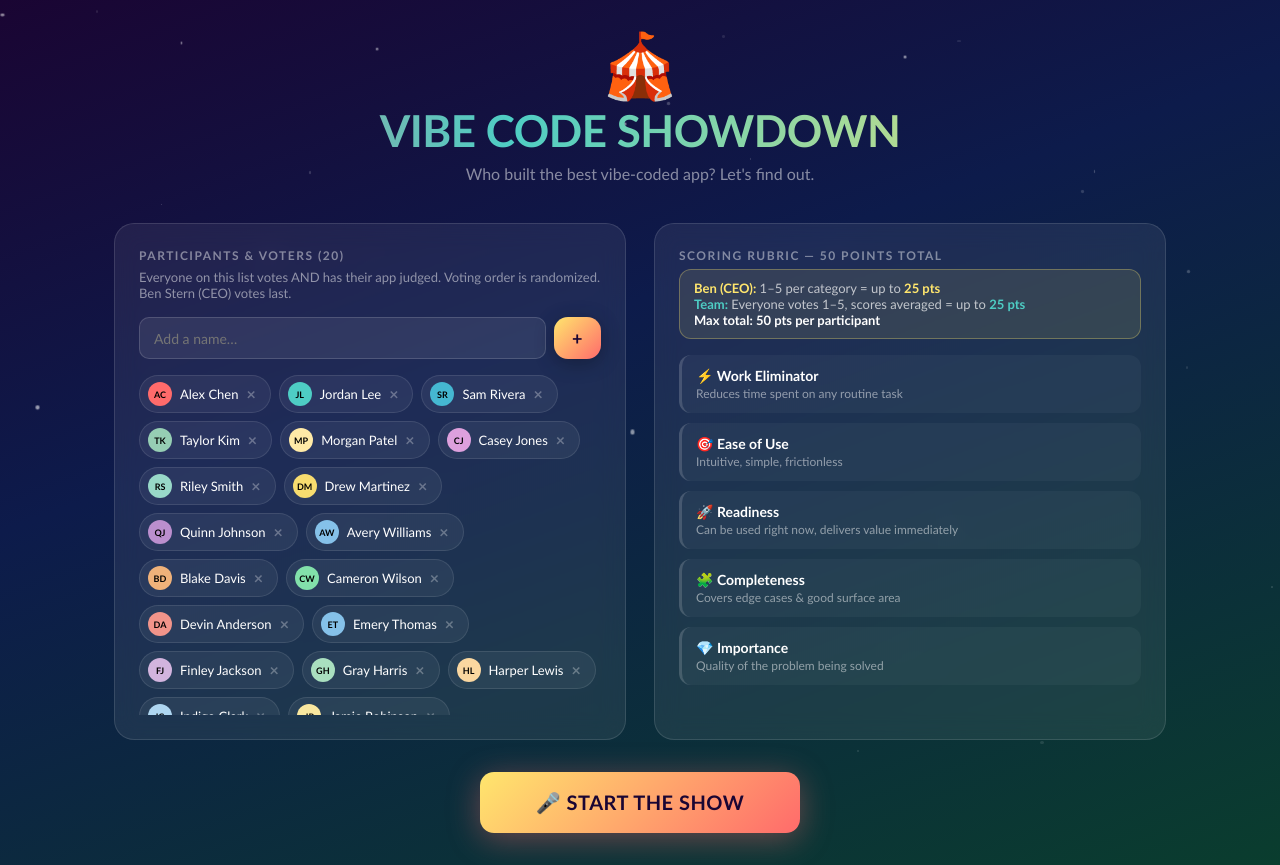
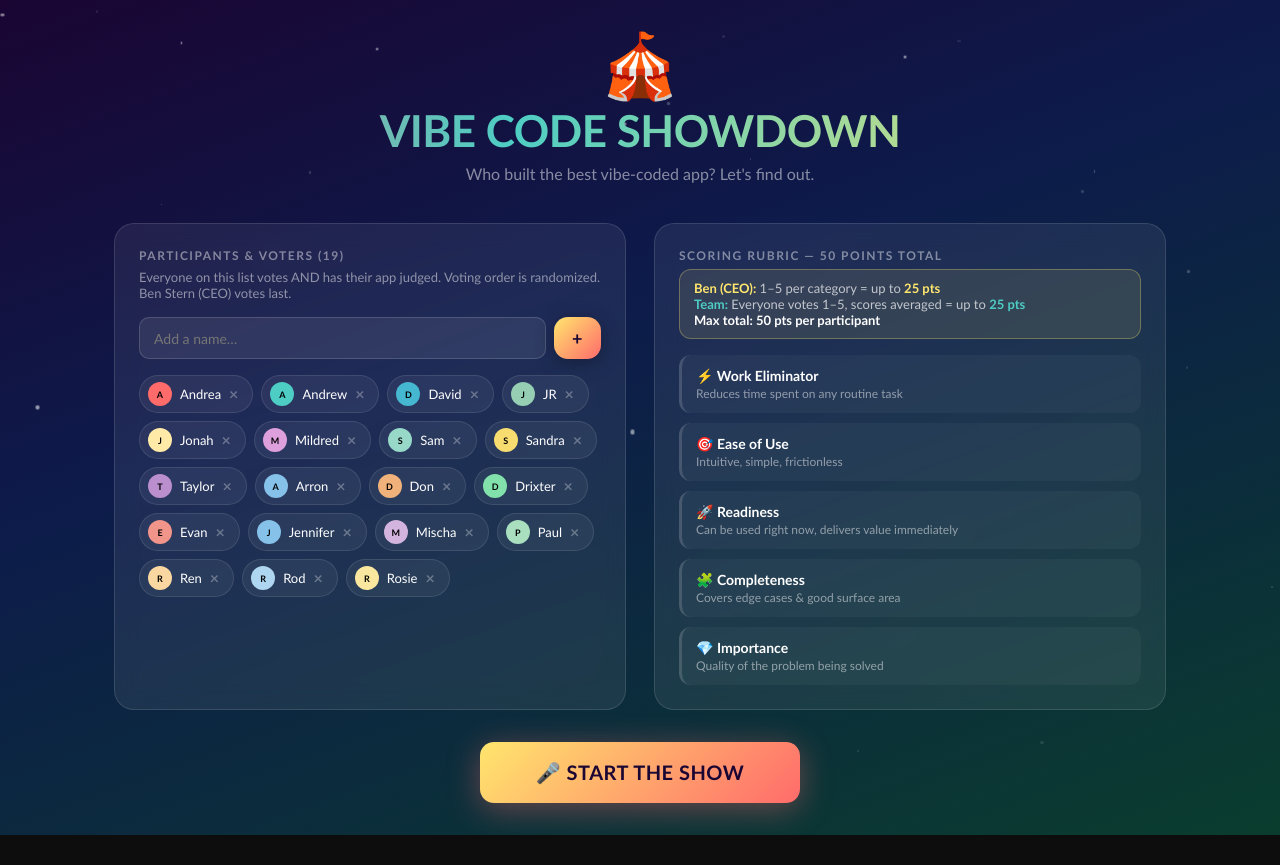
Before and after one commit to bste1/vibe-code-showdown, a React (Vite) app: page / in a window 1280 px wide. After the commit the page ends 835 px from the top, so only its background shows below. Built offline with nearby package versions, Linux system fonts and the light colour scheme.

Commit message:
Same voting order for all, name claiming, real team names

```diff
--- a/src/App.jsx
+++ b/src/App.jsx
@@ -80,26 +80,25 @@ const CATEGORIES = [
 ];
 
 const INITIAL_PEOPLE = [
-  "Alex Chen",
-  "Jordan Lee",
-  "Sam Rivera",
-  "Taylor Kim",
-  "Morgan Patel",
-  "Casey Jones",
-  "Riley Smith",
-  "Drew Martinez",
-  "Quinn Johnson",
-  "Avery Williams",
-  "Blake Davis",
-  "Cameron Wilson",
-  "Devin Anderson",
-  "Emery Thomas",
-  "Finley Jackson",
-  "Gray Harris",
-  "Harper Lewis",
-  "Indigo Clark",
-  "Jamie Robinson",
-  "Kennedy Walker",
+  "Andrea",
+  "Andrew",
+  "David",
+  "JR",
+  "Jonah",
+  "Mildred",
+  "Sam",
+  "Sandra",
+  "Taylor",
+  "Arron",
+  "Don",
+  "Drixter",
+  "Evan",
+  "Jennifer",
+  "Mischa",
+  "Paul",
+  "Ren",
+  "Rod",
+  "Rosie",
 ];
 
 const AVATAR_COLORS = [
@@ -591,9 +590,13 @@ export default function VibeShowdown() {
   // Randomized voting order (set when show starts)
   const [voterOrder, setVoterOrder] = useState([]);
 
+  // Presentation order (same for all voters, set once at show start)
+  const [presentationOrder, setPresentationOrder] = useState([]);
+
   const [activeVoter, setActiveVoter] = useState(null);
   const [allVotes, setAllVotes] = useState({});
   const [doneVoters, setDoneVoters] = useState(new Set());
+  const [claimedVoters, setClaimedVoters] = useState(new Set());
   const [showLock, setShowLock] = useState(false);
   const [pendingVoter, setPendingVoter] = useState(null);
 
@@ -614,17 +617,27 @@ export default function VibeShowdown() {
 
   const participants = people;
   const regularVoters = voterOrder.length > 0 ? voterOrder : people;
-  const pendingVoters = regularVoters.filter((p) => !doneVoters.has(p));
-  const allRegularDone = voterOrder.length > 0 && pendingVoters.length === 0;
+  const pendingVoters = regularVoters.filter(
+    (p) => !doneVoters.has(p) && !claimedVoters.has(p)
+  );
+  const allRegularDone =
+    voterOrder.length > 0 &&
+    regularVoters.every(
+      (p) => doneVoters.has(p) || claimedVoters.has(p)
+    );
+  const allVotesSubmitted =
+    voterOrder.length > 0 &&
+    regularVoters.every((p) => doneVoters.has(p));
 
   function startShow() {
     if (people.length < 2) return;
     setVoterOrder(shuffle(people));
+    setPresentationOrder(shuffle(people));
     setPhase("login");
   }
 
   function targetsFor(voter) {
-    return participants.filter((p) => p !== voter);
+    return presentationOrder.filter((p) => p !== voter);
   }
 
   function requestVoting(voter) {
@@ -635,16 +648,12 @@ export default function VibeShowdown() {
   function unlockAndVote() {
     setShowLock(false);
     const voter = pendingVoter;
+    setClaimedVoters((prev) => new Set([...prev, voter]));
     setActiveVoter(voter);
-    const targets = shuffle(targetsFor(voter));
     const existing = allVotes[voter] || {};
-    setCurrentScores({ ...existing, _order: targets });
+    setCurrentScores(existing);
     setScoringIdx(0);
     setPhase("voting");
-  }
-
-  function getTargetOrder() {
-    return currentScores._order || targetsFor(activeVoter);
   }
 
   function setScore(participantName, catId, val) {
@@ -658,8 +667,7 @@ export default function VibeShowdown() {
   }
 
   function submitVoterScores() {
-    const { _order, ...scores } = currentScores;
-    setAllVotes((prev) => ({ ...prev, [activeVoter]: scores }));
+    setAllVotes((prev) => ({ ...prev, [activeVoter]: currentScores }));
     setDoneVoters((prev) => new Set([...prev, activeVoter]));
     setActiveVoter(null);
     setCurrentScores({});
@@ -785,7 +793,7 @@ export default function VibeShowdown() {
   }
 
   /* ── Current voting state ── */
-  const votingTargets = activeVoter ? getTargetOrder() : [];
+  const votingTargets = activeVoter ? targetsFor(activeVoter) : [];
   const currentTarget = votingTargets[scoringIdx];
   const currentTargetScores = currentScores[currentTarget] || {};
   const currentTargetComplete = CATEGORIES.every(
@@ -1222,30 +1230,34 @@ export default function VibeShowdown() {
           >
             {voterOrder.map((p) => {
               const done = doneVoters.has(p);
+              const claimed = claimedVoters.has(p) && !done;
+              const unavailable = done || claimed;
               const i = people.indexOf(p);
               const color = AVATAR_COLORS[i % AVATAR_COLORS.length];
               return (
                 <button
                   key={p}
-                  onClick={() => !done && requestVoting(p)}
-                  disabled={done}
+                  onClick={() => !unavailable && requestVoting(p)}
+                  disabled={unavailable}
                   style={{
-                    background: done
+                    background: unavailable
                       ? "rgba(255,255,255,0.04)"
                       : `linear-gradient(135deg, ${color}22, ${color}11)`,
                     border: done
                       ? "1px solid rgba(255,255,255,0.07)"
-                      : `2px solid ${color}55`,
+                      : claimed
+                        ? "2px dashed rgba(255,230,109,0.4)"
+                        : `2px solid ${color}55`,
                     borderRadius: 18,
                     padding: "18px 14px",
-                    cursor: done ? "default" : "pointer",
+                    cursor: unavailable ? "default" : "pointer",
                     textAlign: "center",
                     transition: "transform 0.15s, box-shadow 0.15s",
-                    opacity: done ? 0.5 : 1,
+                    opacity: unavailable ? 0.5 : 1,
                     fontFamily: "inherit",
                   }}
                   onMouseEnter={(e) => {
-                    if (!done)
+                    if (!unavailable)
                       e.currentTarget.style.transform = "translateY(-4px)";
                   }}
                   onMouseLeave={(e) => {
@@ -1257,22 +1269,26 @@ export default function VibeShowdown() {
                       width: 52,
                       height: 52,
                       borderRadius: "50%",
-                      background: done ? "rgba(255,255,255,0.1)" : color,
+                      background: done
+                        ? "rgba(255,255,255,0.1)"
+                        : claimed
+                          ? "rgba(255,230,109,0.2)"
+                          : color,
                       display: "flex",
                       alignItems: "center",
                       justifyContent: "center",
                       margin: "0 auto 10px",
                       fontSize: 18,
                       fontWeight: 900,
-                      color: done ? "rgba(255,255,255,0.3)" : "#000",
-                      boxShadow: done ? "none" : `0 4px 16px ${color}66`,
+                      color: unavailable ? "rgba(255,255,255,0.3)" : "#000",
+                      boxShadow: unavailable ? "none" : `0 4px 16px ${color}66`,
                     }}
                   >
-                    {done ? "✓" : initials(p)}
+                    {done ? "✓" : claimed ? "⏳" : initials(p)}
                   </div>
                   <div
                     style={{
-                      color: done ? "rgba(255,255,255,0.3)" : "#fff",
+                      color: unavailable ? "rgba(255,255,255,0.3)" : "#fff",
                       fontWeight: 700,
                       fontSize: 14,
                     }}
@@ -1282,11 +1298,15 @@ export default function VibeShowdown() {
                   <div
                     style={{
                       fontSize: 11,
-                      color: done ? "#4ECDC4" : "rgba(255,255,255,0.35)",
+                      color: done
+                        ? "#4ECDC4"
+                        : claimed
+                          ? "#FFE66D"
+                          : "rgba(255,255,255,0.35)",
                       marginTop: 4,
                     }}
                   >
-                    {done ? "Voted ✅" : "🔒 Tap to vote"}
+                    {done ? "Voted ✅" : claimed ? "Voting... ⏳" : "🔒 Tap to vote"}
                   </div>
                 </button>
               );
@@ -1351,24 +1371,24 @@ export default function VibeShowdown() {
                       fontSize: 13,
                     }}
                   >
-                    {allRegularDone
+                    {allVotesSubmitted
                       ? "All team votes are in. Time for the CEO vote! 🔥"
-                      : `Waiting for ${pendingVoters.length} more voter${pendingVoters.length !== 1 ? "s" : ""}...`}
+                      : `Waiting for ${voterOrder.length - doneVoters.size} more voter${voterOrder.length - doneVoters.size !== 1 ? "s" : ""}...`}
                   </div>
                 </div>
               </div>
               <button
                 onClick={startCeoVoting}
-                disabled={!allRegularDone}
+                disabled={!allVotesSubmitted}
                 style={{
                   ...S.btn(
-                    allRegularDone
+                    allVotesSubmitted
                       ? "linear-gradient(135deg, #FFE66D, #FF6B6B)"
                       : "rgba(255,255,255,0.1)",
-                    allRegularDone ? "#1a0533" : "rgba(255,255,255,0.3)"
+                    allVotesSubmitted ? "#1a0533" : "rgba(255,255,255,0.3)"
                   ),
-                  opacity: allRegularDone ? 1 : 0.5,
-                  cursor: allRegularDone ? "pointer" : "not-allowed",
+                  opacity: allVotesSubmitted ? 1 : 0.5,
+                  cursor: allVotesSubmitted ? "pointer" : "not-allowed",
                 }}
               >
                 {ceoDone ? "✅ Voted" : "👑 Cast CEO Vote"}
@@ -2774,12 +2794,14 @@ export default function VibeShowdown() {
                   setPhase("setup");
                   setAllVotes({});
                   setDoneVoters(new Set());
+                  setClaimedVoters(new Set());
                   setCeoScores({});
                   setCeoDone(false);
                   setResults([]);
                   setRevealed([]);
                   setAllRevealed(false);
                   setVoterOrder([]);
+                  setPresentationOrder([]);
                   setAutoRevealing(false);
                   setRevealingIdx(-1);
                 }}
```
